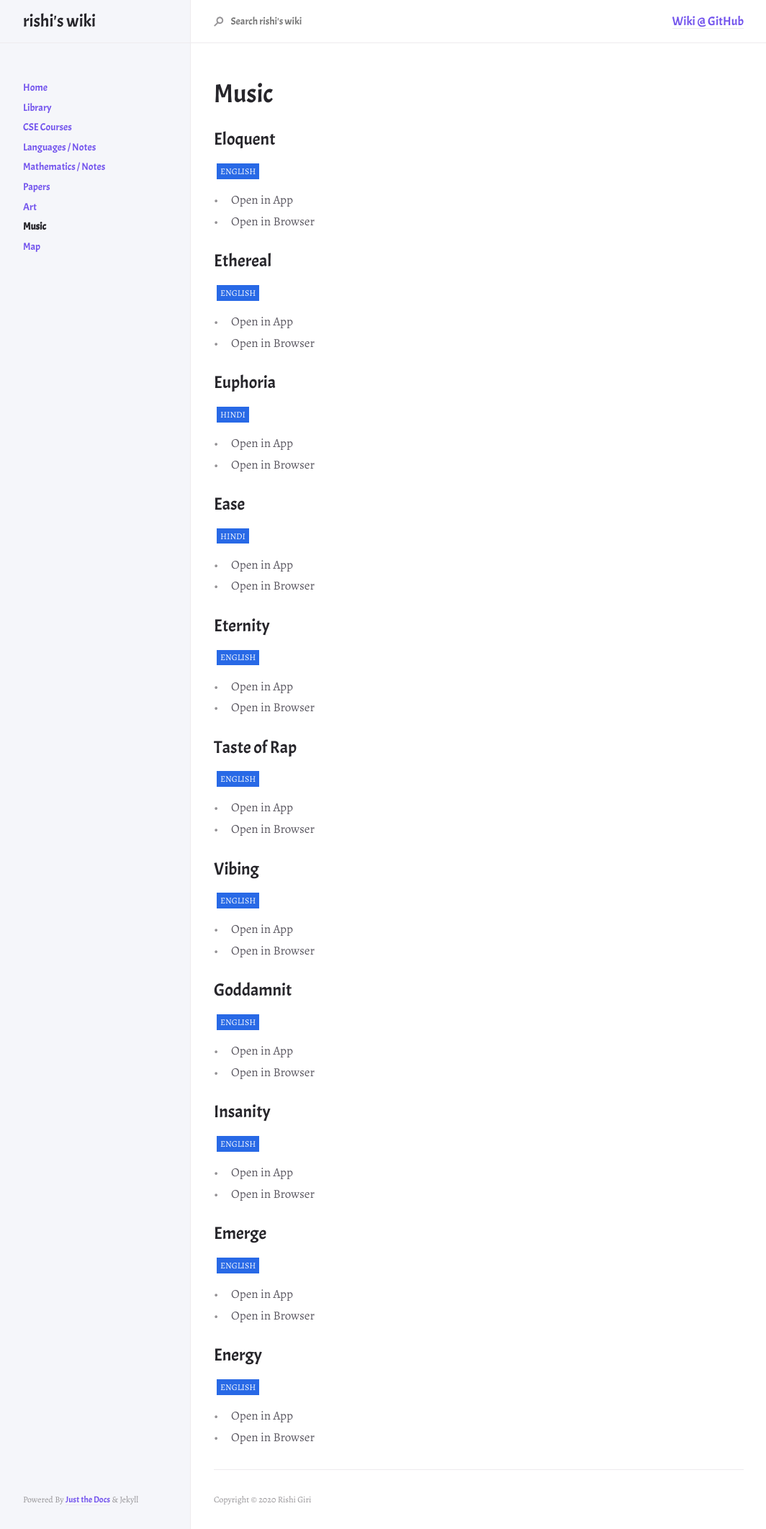
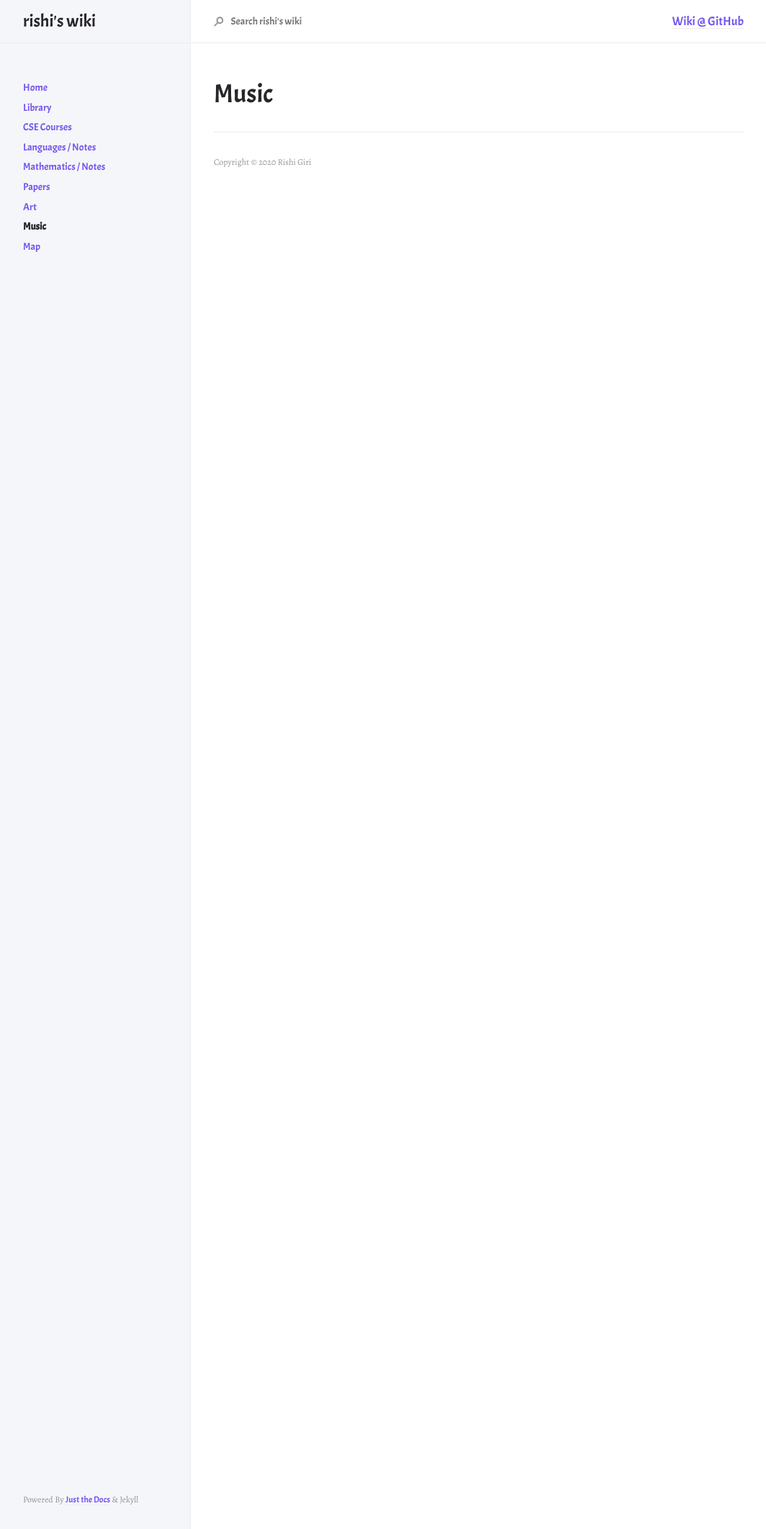
Before and after one commit to r8w/r8w, a Jekyll site: the page built from docs/music.md, in a window 1280 px wide. Shown: the whole page at 72% size, without its empty margins (107-1171 px from the left). Built offline with Jekyll 4.4.1, drawn with Linux system fonts in a browser that asks for light colours.

Commit message:
add changes

```diff
--- a/docs/music.md
+++ b/docs/music.md
@@ -6,81 +6,3 @@ nav_order: 11
 
 # Music
 {: .no_toc }
-
-
-
-## Eloquent
-english
-{: .label}
-
-- Open in App
-- Open in Browser
-
-## Ethereal
-english
-{: .label}
-
-- Open in App
-- Open in Browser
-
-## Euphoria
-hindi
-{: .label}
-
-- Open in App
-- Open in Browser
-
-## Ease
-hindi
-{: .label}
-
-- Open in App
-- Open in Browser
-
-## Eternity
-english
-{: .label}
-
-- Open in App
-- Open in Browser
-
-## Taste of Rap
-english
-{: .label}
-
-- Open in App
-- Open in Browser
-
-## Vibing
-english
-{: .label}
-
-- Open in App
-- Open in Browser
-
-## Goddamnit
-english
-{: .label}
-
-- Open in App
-- Open in Browser
-
-## Insanity
-english
-{: .label}
-
-- Open in App
-- Open in Browser
-
-## Emerge
-english
-{: .label}
-- Open in App
-- Open in Browser
-
-## Energy
-english
-{: .label}
-
-- Open in App
-- Open in Browser
```
Also changed, not shown: docs/courses/courses.md (+0 -2 lines).
